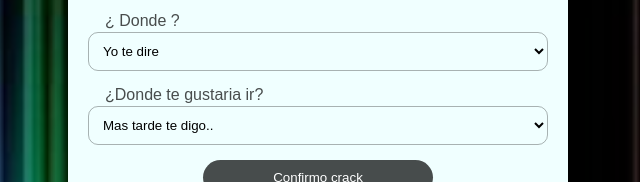
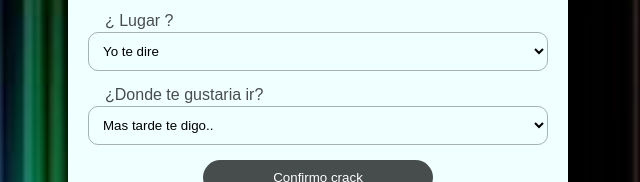
Before and after one commit to CazadorespecialANBU/Confirma, a plain HTML site: page index.html in a window 1280 px wide. Shown: the part 394-576 px from the top of the page, 322-962 px from the left. Drawn offline with Linux system fonts and the light colour scheme.

Commit message:
Update index.html

```diff
--- a/index.html
+++ b/index.html
@@ -25,7 +25,7 @@
         <label for="hora" class="formulario__label">¿ Que hora tienes tiempo ?</label>
         <input id="hora" type="time" class="formulario__input" min="07:00" max="21:00" step="3600" required>
 
-        <label for="barbero" class="formulario__label">¿ Donde ?</label>
+        <label for="barbero" class="formulario__label">¿ Lugar ?</label>
         <select id="hacker" name="listabarberos" class="formulario__input">
             <option value="Yo te dire">Yo te dire</option>
             <option value="Tu dime">Tu dime</option>
```
